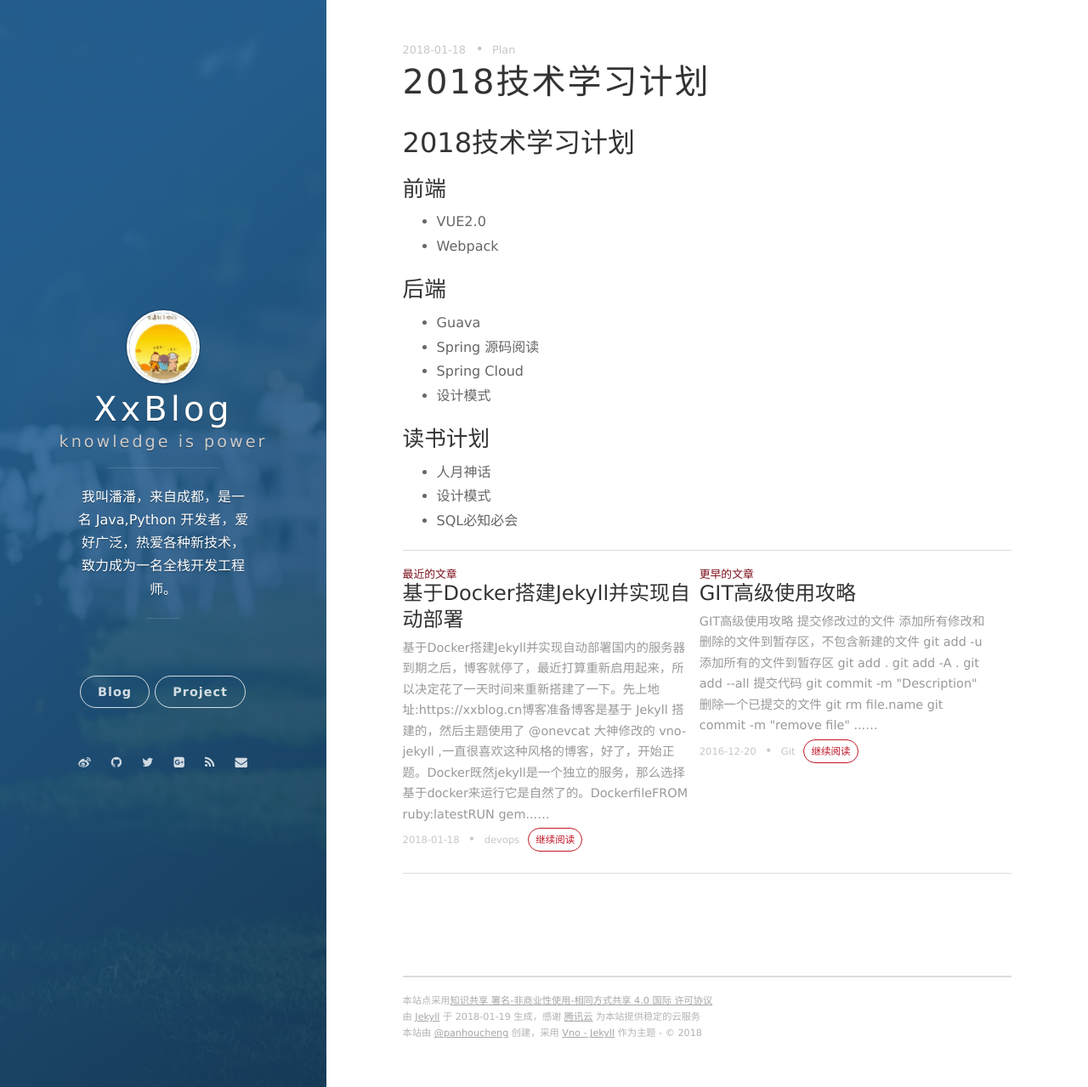
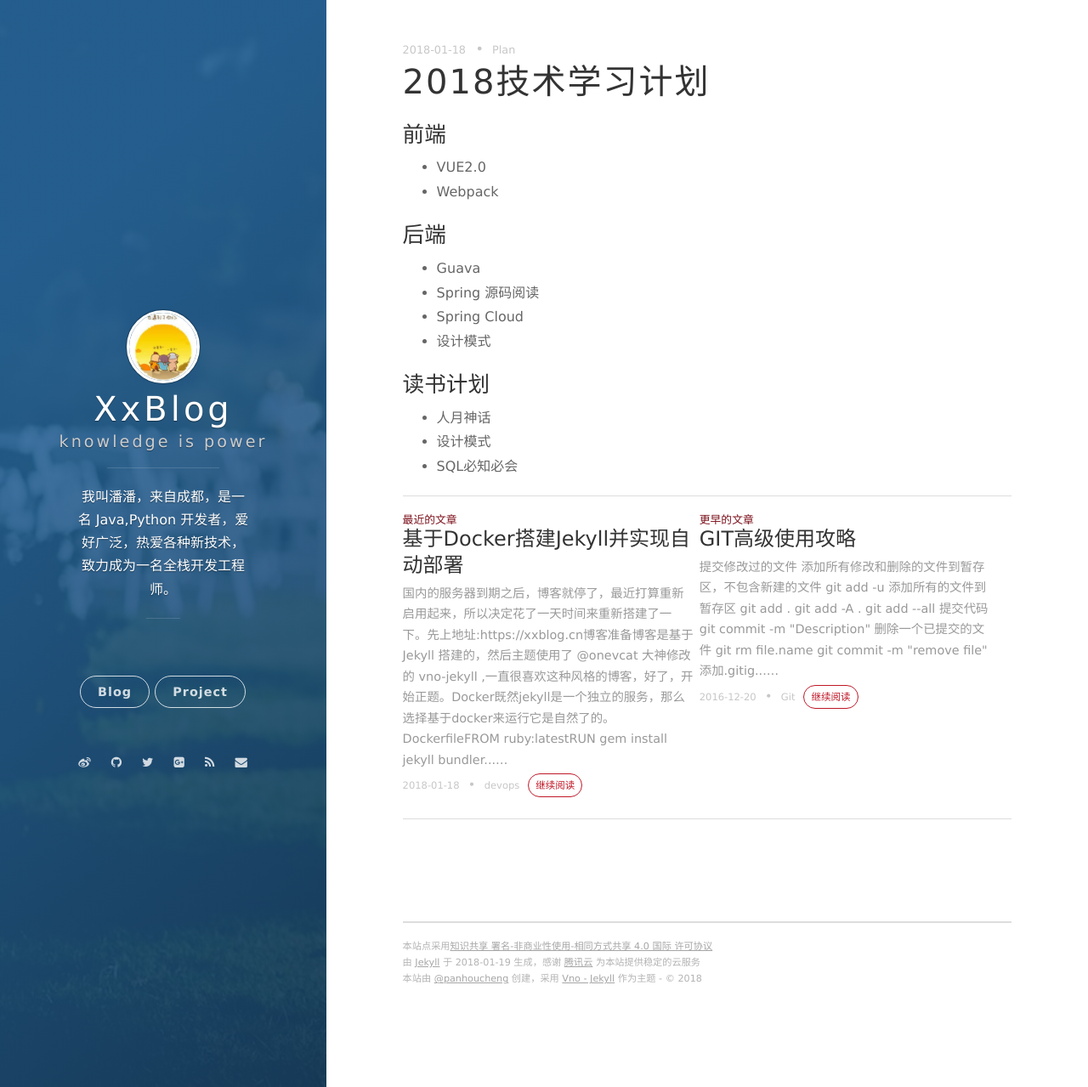
Before and after one commit to panhoucheng/blog, a Jekyll site: the page built from blog/_posts/2018-01-18-2018Study_Plan.md, in a window 1280 px wide and 1279 px high. Shown: the whole window at 85% size. Built offline with Jekyll 4.4.1, drawn with Linux system fonts in a browser that asks for light colours; nearby versions of some CDN libraries; comment, search, counter and statistics services are not loaded.

```diff
--- a/blog/_posts/2016-12-20-git.md
+++ b/blog/_posts/2016-12-20-git.md
@@ -4,8 +4,6 @@
 date: 2016-12-20 15:32:24.000000000 +09:00
 tags: Git
 ---
-
-## GIT高级使用攻略
 
 * 提交修改过的文件
 
--- a/blog/_posts/2018-01-18-2018Study_Plan.md
+++ b/blog/_posts/2018-01-18-2018Study_Plan.md
@@ -4,9 +4,6 @@
 date: 2018-01-18 11:32:24.000000000 +09:00
 tags: Plan
 ---
-
-## 2018技术学习计划
-
 ### 前端
 - VUE2.0
 - Webpack
--- a/blog/_posts/2018-01-18-Run jekyll based docker and auto-deployment.md
+++ b/blog/_posts/2018-01-18-Run jekyll based docker and auto-deployment.md
@@ -4,7 +4,6 @@
 date: 2018-01-18 11:32:24.000000000 +09:00
 tags: devops
 ---
-## 基于Docker搭建Jekyll并实现自动部署
 
 国内的服务器到期之后，博客就停了，最近打算重新启用起来，所以决定花了一天时间来重新搭建了一下。
 先上地址:[https://xxblog.cn](https://xxblog.cn "XxBlog")
```
Also changed, not shown: blog/_posts/2016-10-09-Regular_expressions.md (+0 -1 lines).
